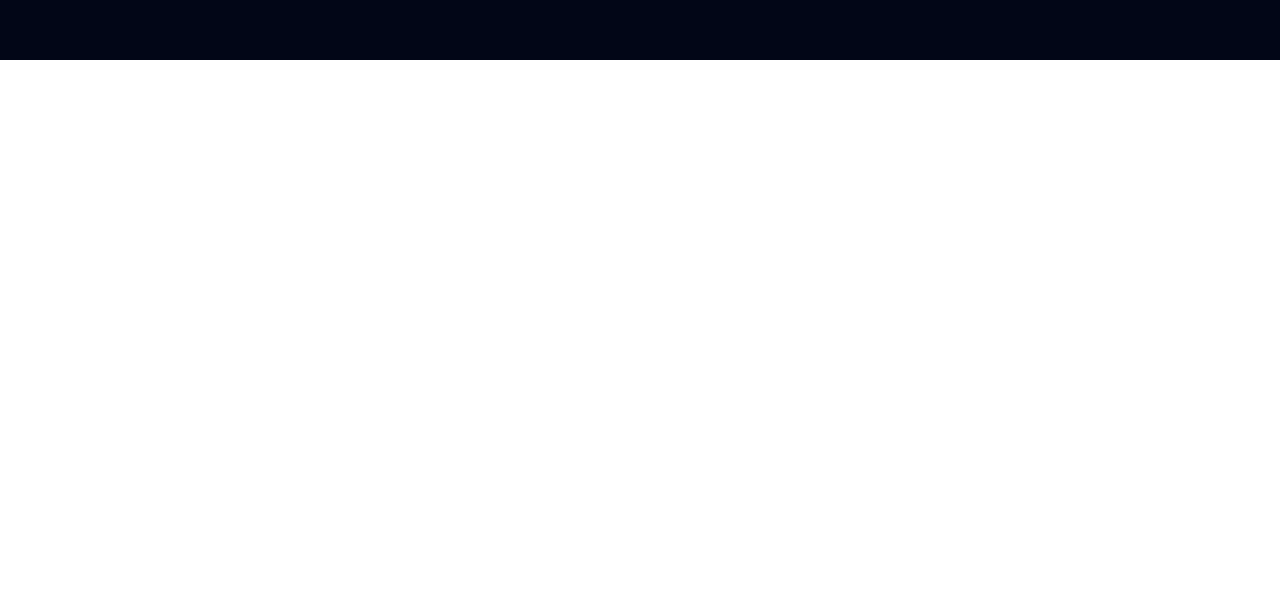
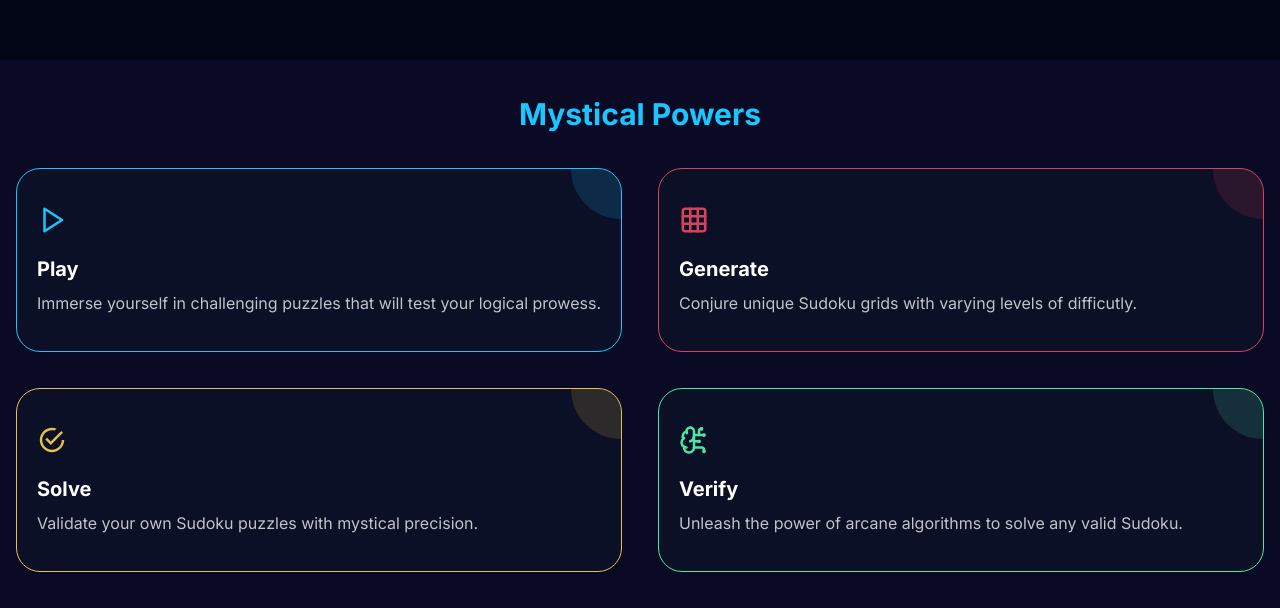
Before and after one commit to Neonsy/NextJS-MysticGrid, a Next.js app: page / in a window 1280 px wide. Shown: the part 830-1438 px from the top of the page. Before the commit the page ends 890 px from the top, so only its background shows below. Built offline with nearby package versions, Linux system fonts and the light colour scheme; what fluid-tailwind would draw is missing.

Commit message:
HomePage: 2 Basic mockup of the features section

```diff
--- a/src/app/globals.css
+++ b/src/app/globals.css
@@ -4,9 +4,15 @@
 
 @layer base {
     :root {
-        --color-header: 222deg 45% 12%;
+        --bg-header: 222deg 45% 12%;
+        --bg-features: 240deg 55% 9%;
+
         --color-text: 0deg 100% 100%;
         --color-text-inverted: 0deg 100% 0%;
+
         --color-primary: 195deg 100% 55%;
+        --color-generate: 350deg 65% 55%;
+        --color-verify: 155deg 75% 60%;
+        --color-solve: 45deg 75% 60%;
     }
 }
--- a/src/app/page.tsx
+++ b/src/app/page.tsx
@@ -1,9 +1,11 @@
+import Features from '@/components/pages/home/features';
 import Hero from '@/components/pages/home/hero';
 
 export default function Home() {
     return (
         <>
             <Hero />
+            <Features />
         </>
     );
 }
--- /dev/null
+++ b/src/components/icons/index.tsx
@@ -0,0 +1,10 @@
+import { IconType } from 'react-icons';
+
+type IconProps = {
+    className?: string;
+    icon: IconType;
+};
+
+export default function Icons({ className, icon: Icon }: IconProps) {
+    return <Icon className={className} />;
+}
--- /dev/null
+++ b/src/components/infoCard/index.tsx
@@ -0,0 +1,45 @@
+import Icons from '@/components/icons';
+import { IconType } from 'react-icons';
+
+type InfoCardProps = {
+    icon?: IconType;
+    title: string;
+    description?: string;
+    type?: 'primary' | 'generate' | 'verify' | 'solve';
+};
+
+export default function InfoCard({ icon, title, description, type = 'primary' }: InfoCardProps) {
+    const { text, border, bg } = {
+        primary: {
+            text: 'text-primary',
+            border: 'border-primary',
+            bg: 'bg-primary/15',
+        },
+        generate: {
+            text: 'text-generate',
+            border: 'border-generate',
+            bg: 'bg-generate/15',
+        },
+        verify: {
+            text: 'text-verify',
+            border: 'border-verify',
+            bg: 'bg-verify/15',
+        },
+        solve: {
+            text: 'text-solve',
+            border: 'border-solve',
+            bg: 'bg-solve/15',
+        },
+    }[type];
+
+    return (
+        <div className={`${border} relative flex flex-col gap-y-2 rounded-3xl border ${bg ? 'bg-slate-900/50' : ''} px-5 py-9`}>
+            {icon ? <Icons icon={icon} className={`mb-3 text-3xl ${text}`} /> : null}
+
+            <p className='text-xl font-bold'>{title}</p>
+            <p className='opacity-75'>{description}</p>
+
+            <div className={`info-card-blob $ absolute right-0 top-0 ${bg}`}></div>
+        </div>
+    );
+}
--- /dev/null
+++ b/src/components/pages/home/features.tsx
@@ -0,0 +1,37 @@
+import InfoCard from '@/components/infoCard';
+import { IoMdCheckmarkCircleOutline } from 'react-icons/io';
+import { LuBrainCircuit, LuGrid, LuPlay } from 'react-icons/lu';
+export default function Features() {
+    return (
+        <section id='features' className='bg-features flex flex-col items-center justify-center gap-y-9 py-9'>
+            <h2 className='text-primary text-3xl font-bold'>Mystical Powers</h2>
+
+            <div className='grid grid-cols-2 gap-9 text-default'>
+                <InfoCard
+                    title='Play'
+                    description='Immerse yourself in challenging puzzles that will test your logical prowess.'
+                    type='primary'
+                    icon={LuPlay}
+                />
+                <InfoCard
+                    title='Generate'
+                    description='Conjure unique Sudoku grids with varying levels of difficutly.'
+                    type='generate'
+                    icon={LuGrid}
+                />
+                <InfoCard
+                    title='Solve'
+                    description='Validate your own Sudoku puzzles with mystical precision.'
+                    type='solve'
+                    icon={IoMdCheckmarkCircleOutline}
+                />
+                <InfoCard
+                    title='Verify'
+                    description='Unleash the power of arcane algorithms to solve any valid Sudoku.'
+                    type='verify'
+                    icon={LuBrainCircuit}
+                />
+            </div>
+        </section>
+    );
+}
--- a/tailwind.config.ts
+++ b/tailwind.config.ts
@@ -1,6 +1,7 @@
 import type { Config } from 'tailwindcss';
 
 import fluid, { extract } from 'fluid-tailwind';
+import plugin from 'tailwindcss/plugin';
 
 export default {
     content: {
@@ -10,19 +11,32 @@
 
     theme: {
         extend: {
-            // textColor: {
-            //     default: 'hsl(var(--color-text) / <alpha-value>)',
-            // },
-            // backgroundColor: {
-            //     header: 'hsl(var(--color-header) / <alpha-value>)',
-            // },
+            backgroundColor: {
+                header: 'hsl(var(--bg-header) / <alpha-value>)',
+                features: 'hsl(var(--bg-features) / <alpha-value>)',
+            },
             colors: {
-                header: 'hsl(var(--color-header) / <alpha-value>)',
                 default: 'hsl(var(--color-text) / <alpha-value>)',
                 inverted: 'hsl(var(--color-text-inverted) / <alpha-value>)',
+
                 primary: 'hsl(var(--color-primary) / <alpha-value>)',
+                generate: 'hsl(var(--color-generate) / <alpha-value>)',
+                verify: 'hsl(var(--color-verify) / <alpha-value>)',
+                solve: 'hsl(var(--color-solve) / <alpha-value>)',
             },
         },
     },
-    plugins: [fluid, require('@tailwindcss/forms')],
+    plugins: [
+        fluid,
+        require('@tailwindcss/forms'),
+        plugin(function ({ addComponents }) {
+            addComponents({
+                '.info-card-blob': {
+                    borderRadius: '0 45% 0 100%',
+                    width: '50px',
+                    height: '50px',
+                },
+            });
+        }),
+    ],
 } satisfies Config;
```
